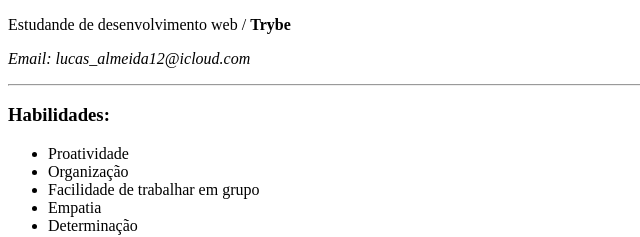
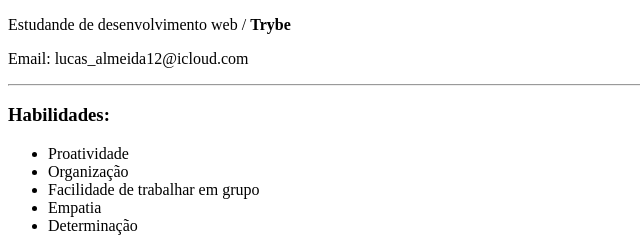
Before and after one commit to lucasalmeida30/lucasalmeida30.github.io, a plain HTML site: page index.html in a window 1280 px wide. Shown: the part 503-740 px from the top of the page, 0-640 px from the left. Drawn offline with Linux system fonts and the light colour scheme.

Commit message:
alteraçao no email

```diff
--- a/index.html
+++ b/index.html
@@ -17,7 +17,7 @@
     <img src="./eu.png" alt="Foto do Lucas" width="200px">
     <h3>José Lucas Almeida Gomes</h3>
     <p>Estudande de desenvolvimento web / <strong>Trybe</strong></p>
-    <p><em>Email: lucas_almeida12@icloud.com</em></p>
+    <p>Email: lucas_almeida12@icloud.com</p>
      <hr>
     <h3 id="habi">Habilidades:</h3>
     <ul>
```
